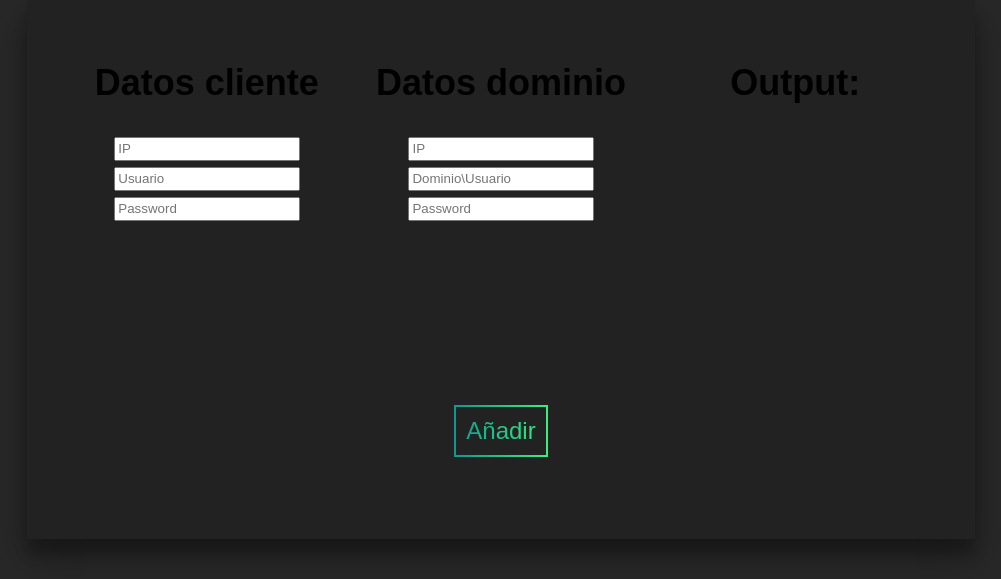
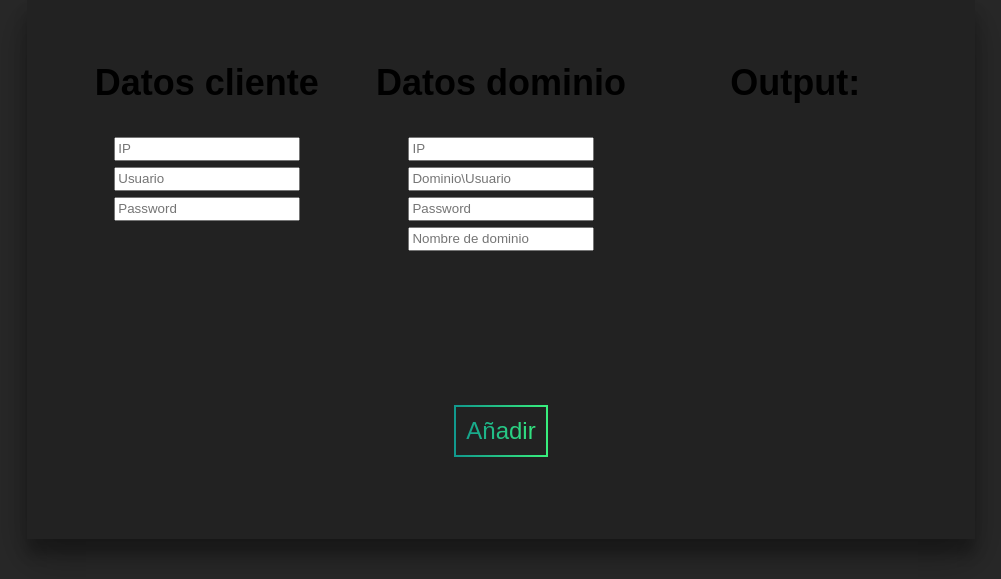
Before and after one commit to victoravtr/Proyecto, a PHP site: page /proyecto/dominio.php in a window 1280 px wide. Shown: the part 128-707 px from the top of the page, without its empty margins (139-1140 px from the left). Run offline with PHP 8.4, Linux system fonts and the light colour scheme; the visitor is signed in with stand-in values (Sample User, id 1).

Commit message:
Update dominio.php

```diff
--- a/Web-Proyecto-Content/dominio.php
+++ b/Web-Proyecto-Content/dominio.php
@@ -25,7 +25,7 @@ if (empty($usuario)) {
 
         <div class="card">
             <div class="contenido">
-                <form action="add_soft.php" enctype="multipart/form-data" method="post">
+                <form action="dominio.php" method="post">
                     <div class="upper-col">
                         <div class="left-col">
                             <h2>Datos cliente</h2>
@@ -38,6 +38,7 @@ if (empty($usuario)) {
                             <input type="text" name="dom_ip" placeholder="IP">
                             <input type="text" name="dom_usuario" placeholder="Dominio\Usuario">
                             <input type="password" name="dom_password" placeholder="Password">
+                            <input type="text" name="dom_name" placeholder="Nombre de dominio">
                         </div>
                         <div class="right-col">
                             <h2>Output: </h2>
@@ -51,7 +52,7 @@ if (empty($usuario)) {
         </div>
     </div>
 
-<?php
+    <?php
     if (isset($_POST['domain'])) {
         $error = false;
 
@@ -62,43 +63,48 @@ if (empty($usuario)) {
         $dom_ip = trim($_POST['dom_ip']);
         $dom_user = trim($_POST['dom_user']);
         $dom_password = trim($_POST['dom_password']);
+        $dom_name = trim($_POST['dom_name']);
 
         # Comprobamos las variables
         if (empty($cli_ip)) {
             $error = true;
-            $cadena_errores = $cadena_errores."\\n No has introducido la IP del cliente";
+            $cadena_errores = $cadena_errores . "\\n No has introducido la IP del cliente";
         }
         if (empty($cli_user)) {
             $error = true;
-            $cadena_errores = $cadena_errores."\\n No has introducido el usuario del cliente";
+            $cadena_errores = $cadena_errores . "\\n No has introducido el usuario del cliente";
         }
         if (empty($cli_password)) {
             $error = true;
-            $cadena_errores = $cadena_errores."\\n No has introducido la password del cliente";
+            $cadena_errores = $cadena_errores . "\\n No has introducido la password del cliente";
         }
 
         if (empty($dom_ip)) {
             $error = true;
-            $cadena_errores = $cadena_errores."\\n No has introducido la IP del dominio";
+            $cadena_errores = $cadena_errores . "\\n No has introducido la IP del dominio";
         }
         if (empty($dom_user)) {
             $error = true;
-            $cadena_errores = $cadena_errores."\\n No has introducido el usuario del dominio";
+            $cadena_errores = $cadena_errores . "\\n No has introducido el usuario del dominio";
         }
         if (empty($dom_password)) {
             $error = true;
-            $cadena_errores = $cadena_errores."\\n No has introducido la password del dominio";
+            $cadena_errores = $cadena_errores . "\\n No has introducido la password del dominio";
+        }
+        if (empty($dom_name)) {
+            $error = true;
+            $cadena_errores = $cadena_errores . "\\n No has introducido el nombre de dominio";
         }
 
         if (!$error) {
             # Ejecutamos el script para incluir en el dominio
-            $res = shell_exec("./assets/scripts/dominio.sh $cli_ip $cli_usuario '$cli_password' $dom_ip $dom_usuario '$dom_password'");
+            $res = shell_exec("./assets/scripts/dominio.sh $cli_ip $cli_usuario '$cli_password' $dom_ip $dom_usuario '$dom_password' $dom_name");
         } else {
-            echo '<script> alert("'.$cadena_errores_bd.'")</script>';
+            echo '<script> alert("' . $cadena_errores_bd . '")</script>';
         }
     }
 
-?>
+    ?>
 </body>
 
 </html>
```
